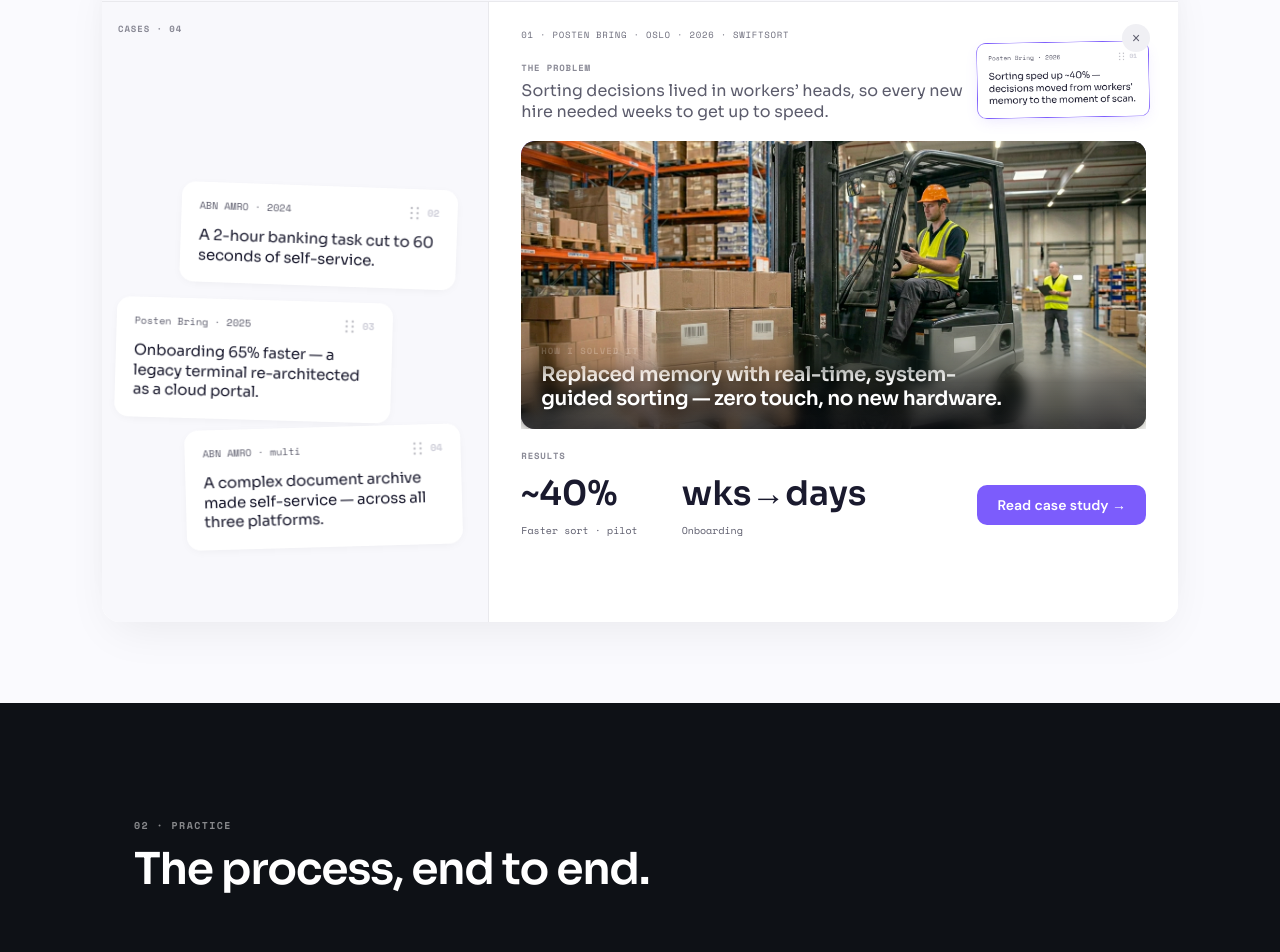
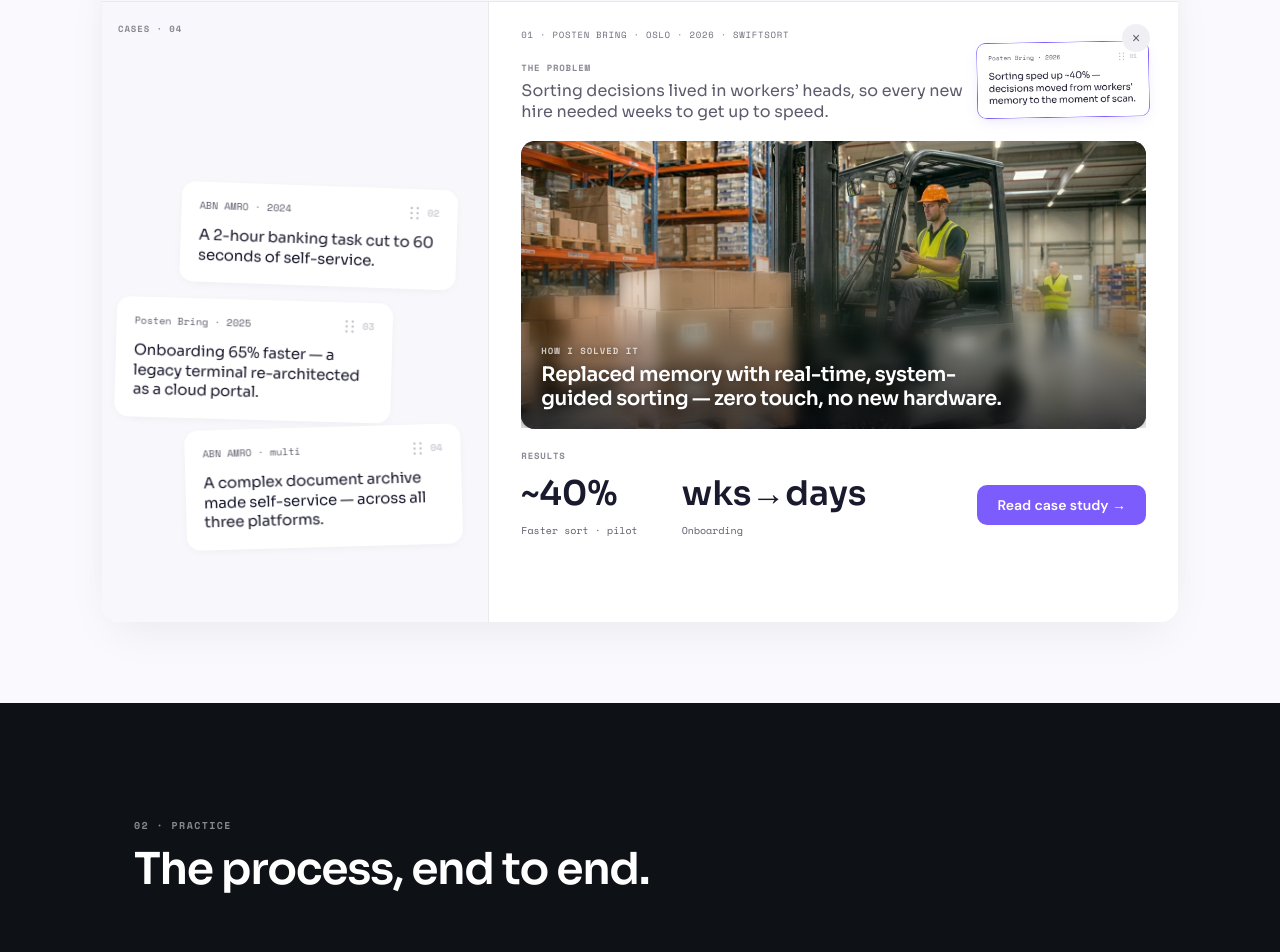
Before and after one commit to ykshettydesign/YKShetty-portfolio, a React (Vite) app: page / in a window 1280 px wide. Shown: the part 895-1847 px from the top of the page. Built offline with nearby package versions, Linux system fonts and the light colour scheme.

Commit message:
container

```diff
--- a/src/components/CaseReader.jsx
+++ b/src/components/CaseReader.jsx
@@ -51,6 +51,9 @@ export default function CaseReader({ study }) {
             onError={(e) => { e.currentTarget.style.display = 'none' }}
           />
         )}
+        {/* dedicated blur layer — masked on its own so the blur feathers into
+            the image (a mask on a combined background+blur+text element won't). */}
+        <div className="case-cover-hero__blur" aria-hidden="true" />
         <div className="case-cover-hero__panel">
           <div className="case-cover-hero__kicker">How I solved it</div>
           <p className="case-cover-hero__solution">{study.solution}</p>
--- a/src/styles/global.css
+++ b/src/styles/global.css
@@ -251,21 +251,30 @@ img { max-width: 100%; }
   height: 100%;
   object-fit: cover;
 }
-/* frosted panel — dark gradient + blur, masked so it melts into the image
-   rather than cutting a hard edge. The text sits in the opaque lower band. */
+/* blur layer — isolated so the mask feathers the backdrop blur itself (a mask
+   on a combined background+blur element only fades the background, leaving a
+   hard blur edge). Pinned to the bottom, blur ramps from nothing at the top. */
+.case-cover-hero__blur {
+  position: absolute;
+  left: 0;
+  right: 0;
+  bottom: 0;
+  height: 88%;
+  z-index: 1;
+  pointer-events: none;
+  -webkit-backdrop-filter: blur(8px);
+  backdrop-filter: blur(8px);
+  -webkit-mask-image: linear-gradient(to top, #000 34%, rgba(0, 0, 0, 0.5) 62%, transparent 100%);
+  mask-image: linear-gradient(to top, #000 34%, rgba(0, 0, 0, 0.5) 62%, transparent 100%);
+}
+/* text panel — just the dark tint (fades via its own alpha) + the copy */
 .case-cover-hero__panel {
   position: relative;
   z-index: 2;
   width: 100%;
   padding: 30px 20px 17px;
   color: #fff;
-  background: linear-gradient(to top, rgba(8, 8, 16, 0.66) 0%, rgba(8, 8, 16, 0.26) 55%, rgba(8, 8, 16, 0) 100%);
-  -webkit-backdrop-filter: blur(7px);
-  backdrop-filter: blur(7px);
-  /* long, smooth feather so the top of the blur dissolves into the image
-     instead of showing a hard panel edge */
-  -webkit-mask-image: linear-gradient(to top, #000 40%, transparent 96%);
-  mask-image: linear-gradient(to top, #000 40%, transparent 96%);
+  background: linear-gradient(to top, rgba(8, 8, 16, 0.68) 0%, rgba(8, 8, 16, 0.30) 55%, rgba(8, 8, 16, 0) 100%);
 }
 .case-cover-hero__kicker {
   font-family: var(--font-mono);
```
